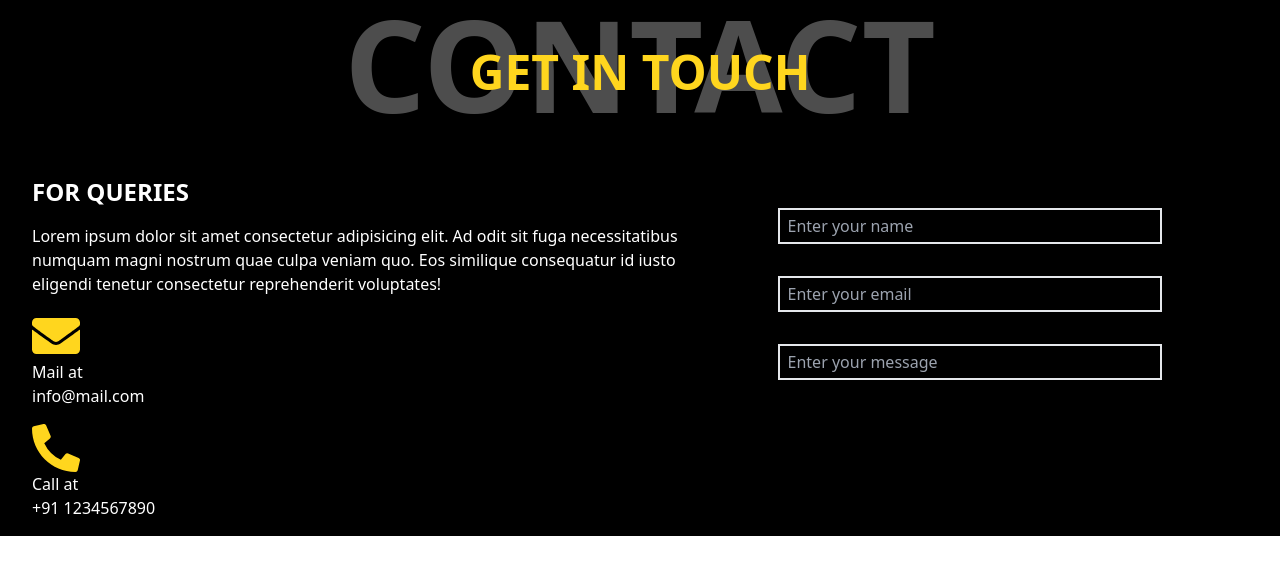
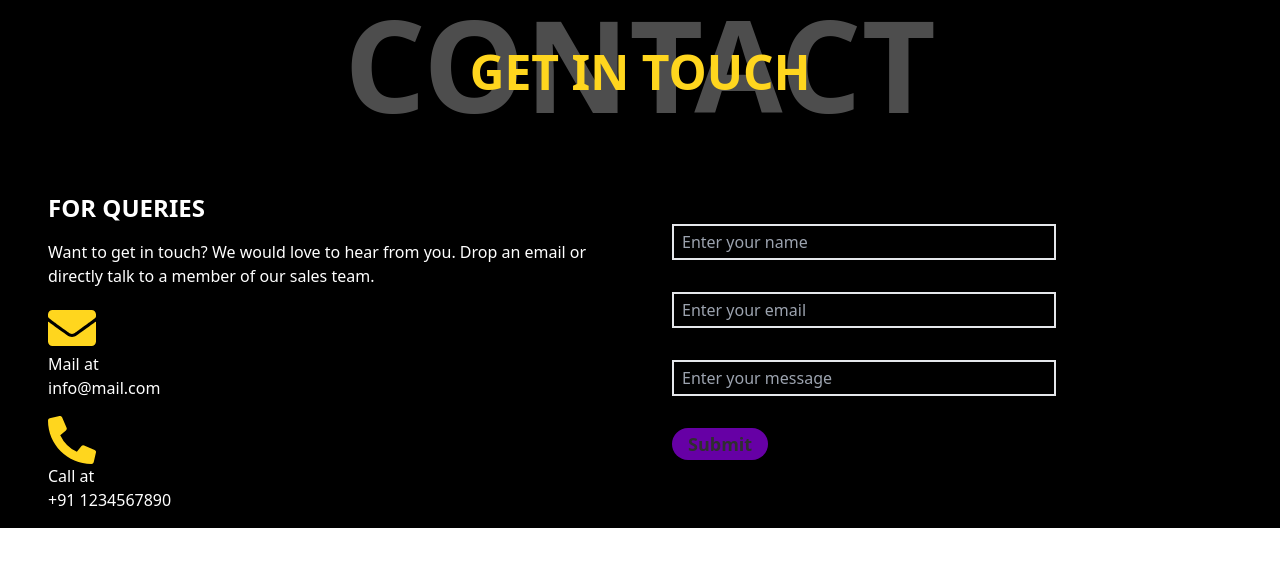
Before and after one commit to shivii011/e-commerce-website, a React (Create React App) app: page / in a window 1280 px wide. Shown: the top 574 px of the page. Built offline with nearby package versions, Linux system fonts and the light colour scheme.

Commit message:
[an] - Contact Us page, UI completed, input fields non-functioning

```diff
--- a/src/pages/Contact.js
+++ b/src/pages/Contact.js
@@ -2,10 +2,12 @@
 import { ContactData } from "../utils/ContactData"
 import { FormFields } from "../utils/FormFields"
 import { useState } from 'react'
+import Button from "../components/shared/Button"
 
 const Contact = () => {
 
     const fieldStyle = "w-96 my-4 px-2 py-1 bg-transparent border-2"
+    const btnStyle = "border-none bg-gold-web-golden text-dark-charcoal font-bold rounded-2xl my-4 px-[16px] py-[2px] hover:text-gold-web-golden hover:bg-dark-charcoal"
     const [text, setText] = useState('')
 
   return (
@@ -14,10 +16,12 @@ const Contact = () => {
             <div className="text-white opacity-30 text-9xl font-bold relative -z-1">CONTACT</div>
             <div className="text-gold-web-golden text-5xl font-bold absolute z-1 inset-12">GET IN TOUCH</div>
         </div>
-        <div className="flex m-8 mb-0 gap-16">
-            <div>
+        <div className="flex m-12 mb-0 gap-16 justify-around">
+            <div className="w-full">
                 <div className="text-white text-2xl font-semibold my-4">FOR QUERIES</div>
-                <div className="text-white font-extralight my-4">Lorem ipsum dolor sit amet consectetur adipisicing elit. Ad odit sit fuga necessitatibus numquam magni nostrum quae culpa veniam quo. Eos similique consequatur id iusto eligendi tenetur consectetur reprehenderit voluptates!</div>
+                <div className="text-white font-extralight my-4">Want to get in touch? We would love to hear from you. Drop an email or directly talk to a member of our sales team.</div>
+
+                {/* Mapping Contact Details */}
                 { ContactData.map((data) => (
                     <div className="text-white font-extralight mb-4" key={data.id}>
                         <div>{data.icon}</div>
@@ -27,11 +31,14 @@ const Contact = () => {
                     ))
                 }
             </div>
-            <div className="m-8">
+            <form className="my-8 w-full">
+                {/* Mapping Form Fields */}
+                {/* Bug */}
                 {FormFields.map((fields) => (
-                    <input type={fields.type} placeholder={fields.placeholder} className={fieldStyle} value={text} onChange={(e) => {setText(e.target.value)}}/>
+                    <input type={fields.type} placeholder={fields.placeholder} className={fieldStyle} value={text} onChange={(e) => setText(e.target.value)}/>
                 ))}
-            </div>
+                <Button value="Submit" className={btnStyle}/>
+            </form>
 
         </div>
     </div>
```
